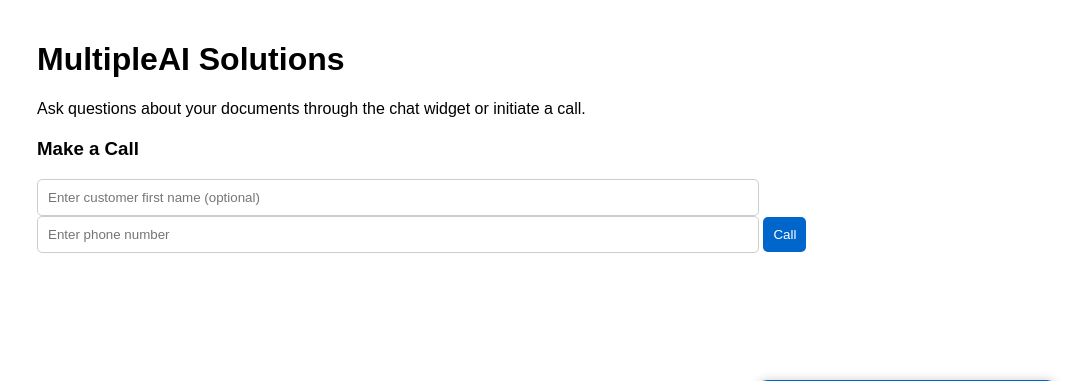
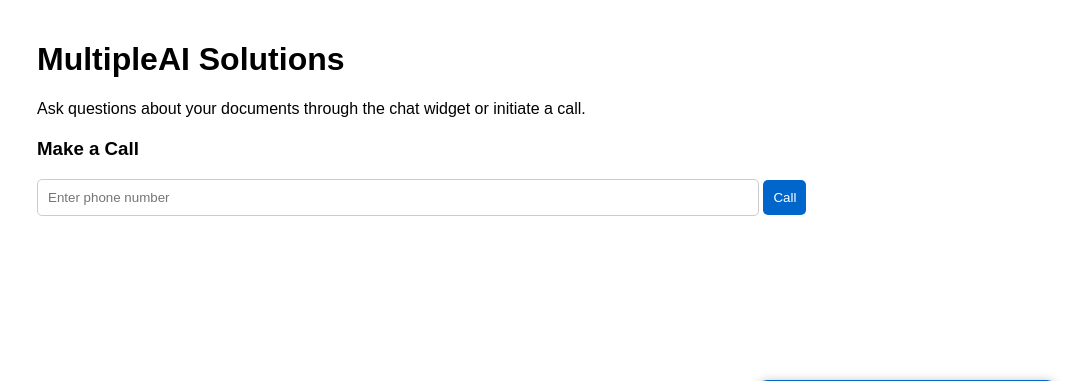
Before and after one commit to kanchang12/MultipleAI-Solutions, a Flask app: page / in a window 1280 px wide. Shown: the top 381 px of the page, without its empty margins (203-1280 px from the left). Run offline with Flask 3, Linux system fonts and the light colour scheme.

Commit message:
Update index.html

```diff
--- a/templates/index.html
+++ b/templates/index.html
@@ -155,7 +155,7 @@
         <div class="call-section">
             <h3>Make a Call</h3>
             <form id="callForm">
-                <input type="text" id="userName" placeholder="Enter customer first name (optional)" />  <input type="tel" id="phoneNumber" placeholder="Enter phone number" required />
+                <input type="tel" id="phoneNumber" placeholder="Enter phone number" required />
                 <button type="submit" id="callBtn">Call</button>
             </form>
         </div>
@@ -214,7 +214,7 @@
                     headers: {
                         'Content-Type': 'application/x-www-form-urlencoded',
                     },
-                    body: `phone_number=${encodeURIComponent(phoneNumber)}&user_name=${encodeURIComponent(userName)}`, // Include the name
+                    body: `message=${encodeURIComponent(userMessage)}`,
                 })
                 .then(response => response.json())
                 .then(data => {
```
